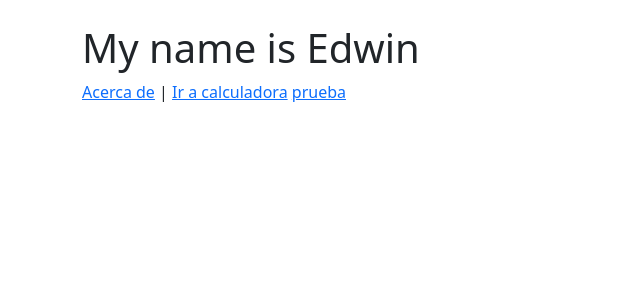
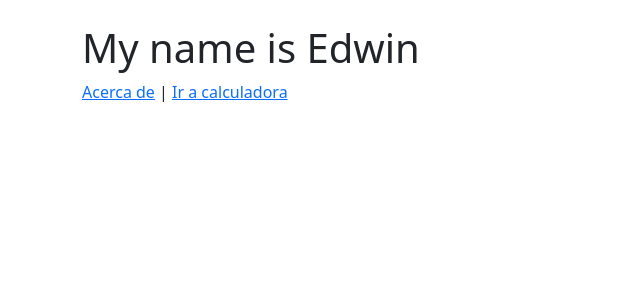
Before and after one commit to Chilechilo/UbuntuServerWEB, a Django app: page /edwinapp/index1 in a window 1280 px wide. Shown: the top 300 px of the page, without its empty margins (0-640 px from the left). Run offline with Django 5.2, Linux system fonts and the light colour scheme.

Commit message:
Se regresa a un solo index

```diff
--- a/django/webLuis/mcm_archives/edwinapp/templates/edwinapp/index.html
+++ b/django/webLuis/mcm_archives/edwinapp/templates/edwinapp/index.html
@@ -3,5 +3,4 @@
     <h1>My name is Edwin</h1>
     <a href="{% url 'about' %}">Acerca de</a> |
     <a href="{% url 'sumar' %}">Ir a calculadora</a>
-    <a href="{% url 'index2' %}">prueba</a>
 {% endblock %}
```
